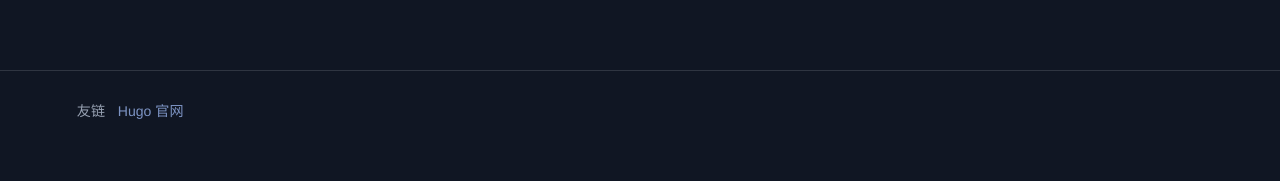
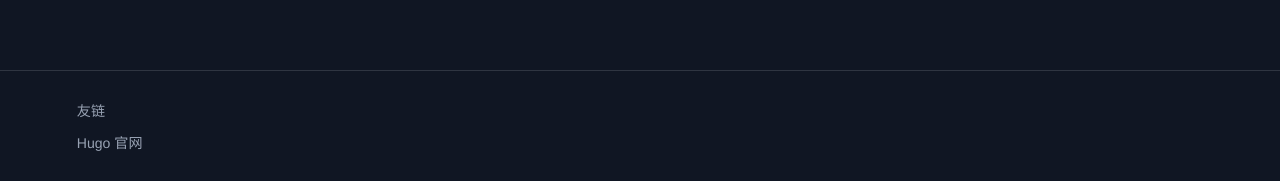
Before and after one commit to Rune-cn/yourhome, a Vue app: page / in a window 1280 px wide. Shown: the part 690-871 px from the top of the page. Before the commit the page ends 842 px from the top, so only its background shows below. Built offline with nearby package versions, Linux system fonts and the light colour scheme.

Commit message:
页脚友链换行显示，颜色统一

```diff
--- a/src/components/FooterBar.vue
+++ b/src/components/FooterBar.vue
@@ -1,7 +1,9 @@
 <template>
   <footer>
     <span class="f-label">友链</span>
-    <a href="https://gohugo.io/" target="_blank" rel="noopener">Hugo 官网</a>
+    <div class="links">
+      <a href="https://gohugo.io/" target="_blank" rel="noopener">Hugo 官网</a>
+    </div>
   </footer>
 </template>
 
@@ -9,20 +11,25 @@
 footer {
   border-top: 1px solid var(--line);
   padding: 1.8rem clamp(1.4rem, 6vw, 5.5rem);
-  color: var(--text-dim);
-  font-size: 0.88rem;
   display: flex;
-  align-items: center;
-  gap: 0.8rem;
-  flex-wrap: wrap;
+  flex-direction: column;
+  gap: 0.5rem;
 }
 .f-label {
   color: var(--text-dim);
+  font-size: 0.88rem;
 }
-a {
-  color: var(--blue);
+.links {
+  display: flex;
+  flex-wrap: wrap;
+  column-gap: 1.2rem;
+  row-gap: 0.4rem;
 }
-a:hover {
+.links a {
+  color: var(--text-dim);
+  font-size: 0.88rem;
+}
+.links a:hover {
   color: var(--accent);
 }
 </style>
```
